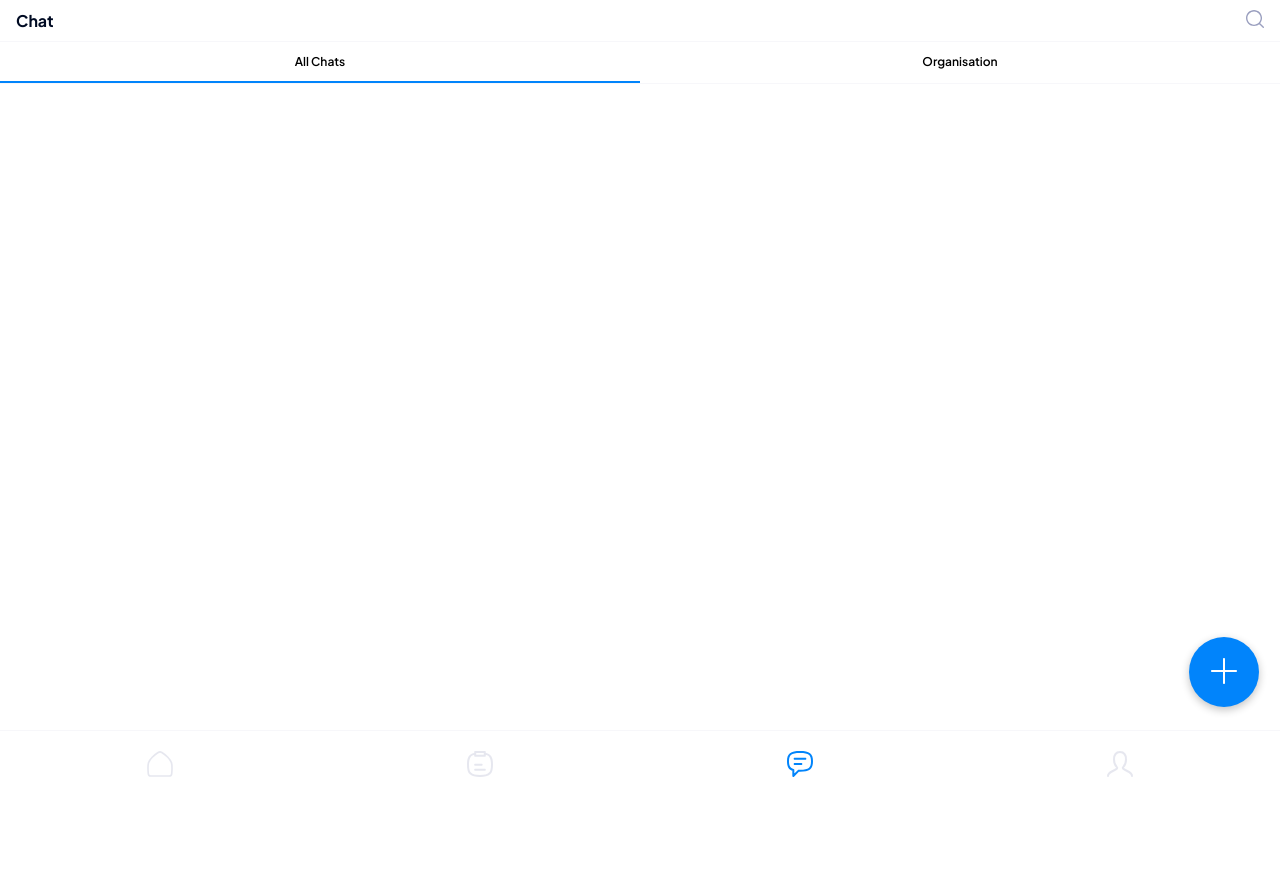
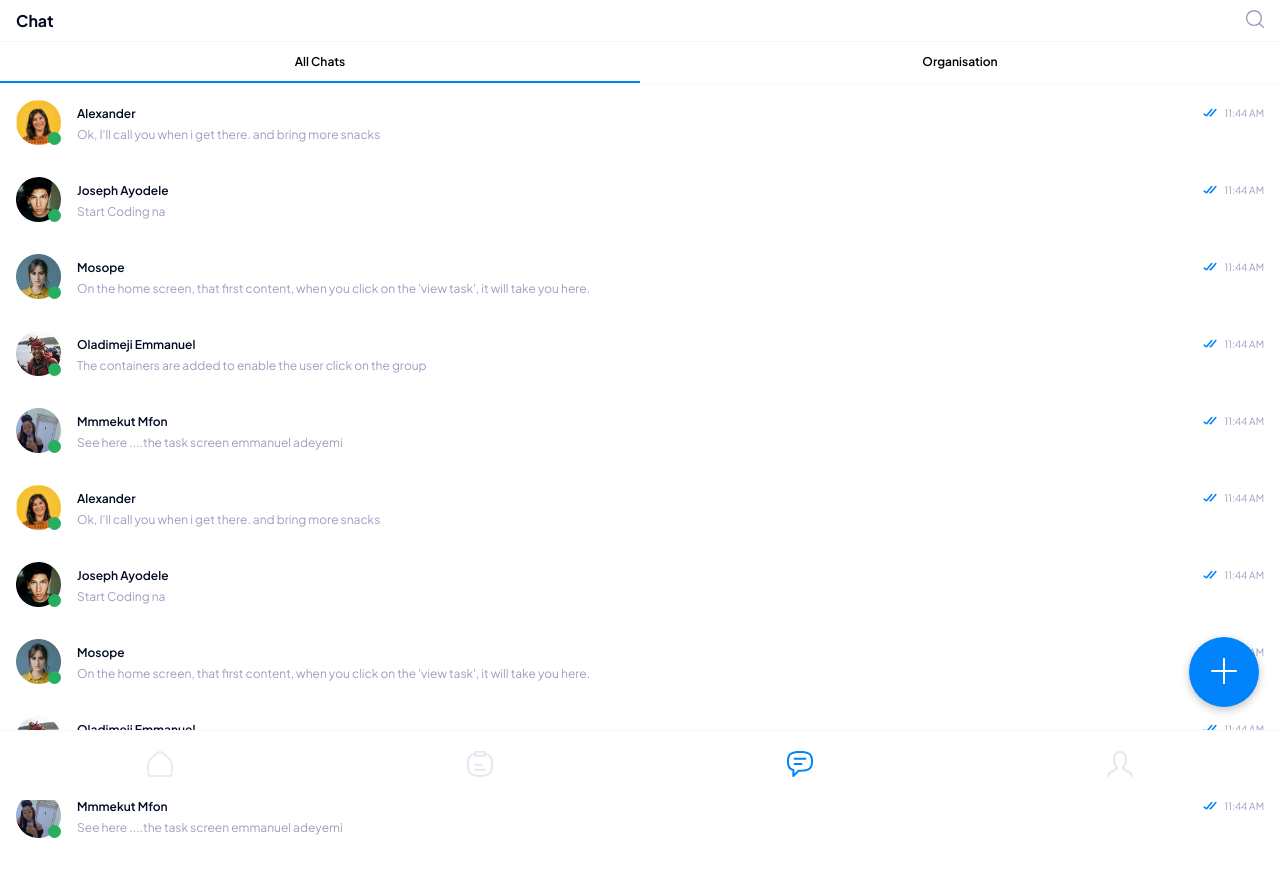
Before and after one commit to 9trocoder/mmekut, a React (Create React App) app: page /chat in a window 1280 px wide. Shown: the top 876 px of the page. Before the commit the page ends 800 px from the top, so only its background shows below. Built offline with nearby package versions, Linux system fonts and the light colour scheme.

Commit message:
added chats

```diff
--- a/src/pages/chatpage/chatpage.css
+++ b/src/pages/chatpage/chatpage.css
@@ -45,3 +45,8 @@
   cursor: pointer;
   border: none;
 }
+
+
+.chatpage__cnt-chat {
+    padding: 16px 16px;
+}
--- a/src/pages/chatpage/chatpage.js
+++ b/src/pages/chatpage/chatpage.js
@@ -2,9 +2,15 @@ import React, { useState } from "react";
 import { useNavigate } from "react-router-dom";
 import BottomNav from "../../components/BottomNav";
 import HeaderBar from "../../components/HeaderBar";
+import p1image from "../../assets/images/p1.png";
+import p2image from "../../assets/images/p2.png";
+import p3image from "../../assets/images/p3.png";
+import p4image from "../../assets/images/p4.png";
+import p5image from "../../assets/images/p5.png";
 import {
   addIconNotActive,
   chatActive,
+  deliveredIcon,
   dividerr,
   homeIconNotActive,
   profileNotActive,
@@ -12,6 +18,7 @@ import {
   taskNotActive,
 } from "../../Utils/tools";
 import "./chatpage.css";
+import ChatCardHomepage from "../../components/ChatCardHomepage";
 
 function Chatpage() {
   const [activeChatButton, setActiveChatButton] = useState("all");
@@ -58,7 +65,94 @@ function Chatpage() {
         {dividerr}
 
         <div className="chatpage__cnt-chat">
+          <ChatCardHomepage
+            userImage={p1image}
+            userStatus={true}
+            userName="Alexander"
+            messageStatus={deliveredIcon}
+            messageTime="11:44 AM"
+            message="Ok, I'll call you when i get there. and bring more snacks"
+          />
 
+          <ChatCardHomepage
+            userImage={p2image}
+            userStatus={true}
+            userName="Joseph Ayodele"
+            messageStatus={deliveredIcon}
+            messageTime="11:44 AM"
+            message="Start Coding na"
+          />
+
+          <ChatCardHomepage
+            userImage={p3image}
+            userStatus={true}
+            userName="Mosope"
+            messageStatus={deliveredIcon}
+            messageTime="11:44 AM"
+            message="On the home screen, that first content, when you click on the 'view task', it will take you here."
+          />
+
+          <ChatCardHomepage
+            userImage={p4image}
+            userStatus={true}
+            userName="Oladimeji Emmanuel"
+            messageStatus={deliveredIcon}
+            messageTime="11:44 AM"
+            message="The containers are added to enable the user click on the group"
+          />
+
+          <ChatCardHomepage
+            userImage={p5image}
+            userStatus={true}
+            userName="Mmmekut Mfon"
+            messageStatus={deliveredIcon}
+            messageTime="11:44 AM"
+            message="See here ....the task screen emmanuel adeyemi"
+          />
+          <ChatCardHomepage
+            userImage={p1image}
+            userStatus={true}
+            userName="Alexander"
+            messageStatus={deliveredIcon}
+            messageTime="11:44 AM"
+            message="Ok, I'll call you when i get there. and bring more snacks"
+          />
+
+          <ChatCardHomepage
+            userImage={p2image}
+            userStatus={true}
+            userName="Joseph Ayodele"
+            messageStatus={deliveredIcon}
+            messageTime="11:44 AM"
+            message="Start Coding na"
+          />
+
+          <ChatCardHomepage
+            userImage={p3image}
+            userStatus={true}
+            userName="Mosope"
+            messageStatus={deliveredIcon}
+            messageTime="11:44 AM"
+            message="On the home screen, that first content, when you click on the 'view task', it will take you here."
+          />
+
+          <ChatCardHomepage
+            userImage={p4image}
+            userStatus={true}
+            userName="Oladimeji Emmanuel"
+            messageStatus={deliveredIcon}
+            messageTime="11:44 AM"
+            message="The containers are added to enable the user click on the group"
+          />
+
+          <ChatCardHomepage
+            userImage={p5image}
+            userStatus={true}
+            userName="Mmmekut Mfon"
+            messageStatus={deliveredIcon}
+            messageTime="11:44 AM"
+            message="See here ....the task screen emmanuel adeyemi"
+          />
         </div>
       </div>
       <BottomNav
```
